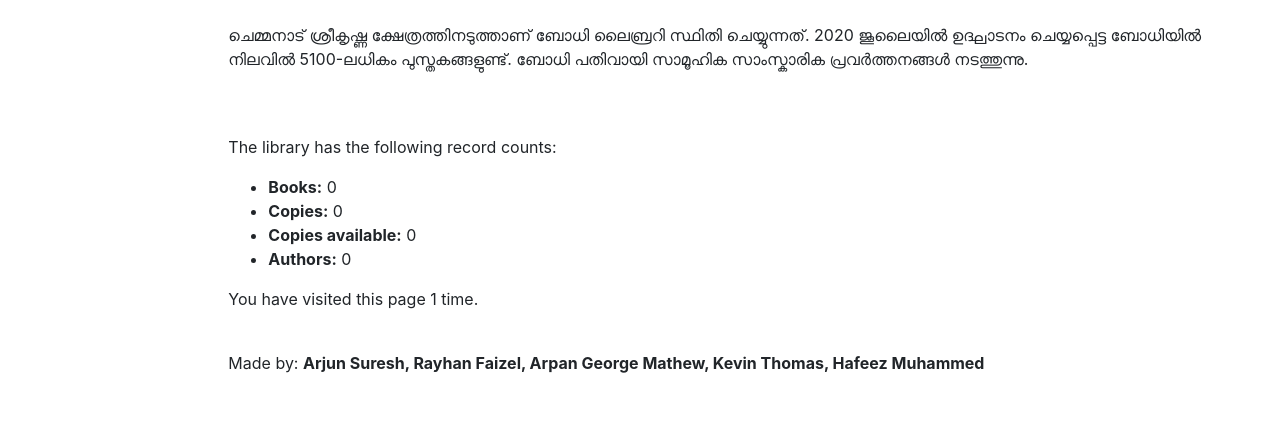
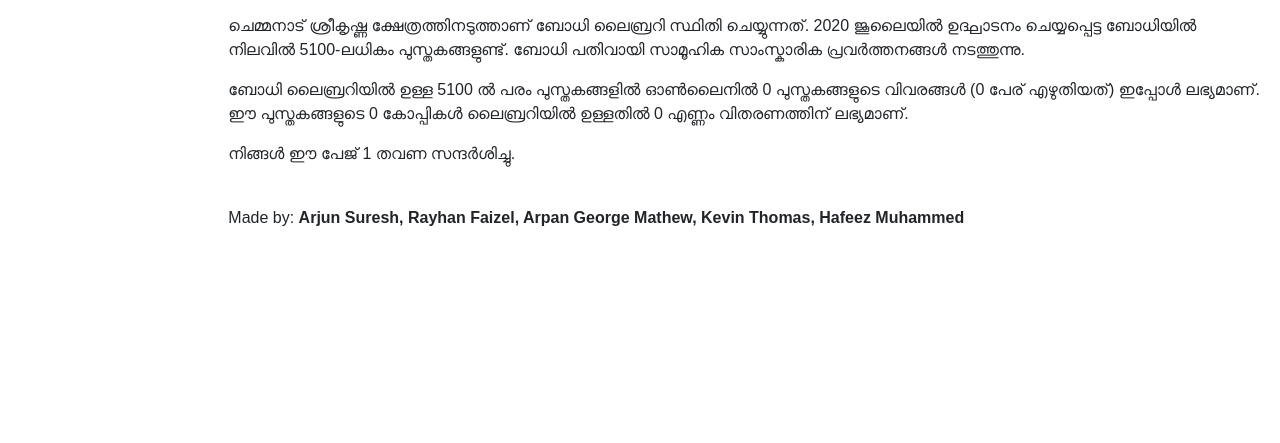
Before and after one commit to bodhiadmin/bodhilibrary, a Django app: page /catalog/ in a window 1280 px wide. Shown: the part 357-800 px from the top of the page. Run offline with Django 3.2, Linux system fonts and the light colour scheme; data that the repository does not hold is empty.

Commit message:
Updated desc

```diff
--- a/catalog/static/css/styles.css
+++ b/catalog/static/css/styles.css
@@ -3,3 +3,31 @@
     padding: 0;
     list-style: none;
 }
+
+body {
+    font-family: Arial, Helvetica, sans-serif;
+}
+
+h1 {
+    color: #375e97;
+    font-size: 2em;
+    font-family: Georgia, 'Times New Roman', Times, serif;
+    border-bottom: 1px solid #375e97;
+}
+
+h2 {
+    font-size: 1.5em;
+}
+
+.job-title {
+    color: #999999;
+    font-weight: bold;
+}
+
+a:link, a:visited {
+    color: #fb6542;
+}
+
+a:hover {
+    text-decoration: none;
+}
--- a/catalog/templates/index.html
+++ b/catalog/templates/index.html
@@ -8,18 +8,11 @@
 ചെമ്മനാട് ശ്രീകൃഷ്ണ ക്ഷേത്രത്തിനടുത്താണ് ബോധി ലൈബ്രറി സ്ഥിതി ചെയ്യുന്നത്. 2020 ജൂലൈയിൽ ഉദ്ഘാടനം ചെയ്യപ്പെട്ട ബോധിയിൽ നിലവിൽ 5100-ലധികം പുസ്തകങ്ങളുണ്ട്. ബോധി പതിവായി സാമൂഹിക സാംസ്കാരിക പ്രവർത്തനങ്ങൾ നടത്തുന്നു.
 </p>
 
-<br>
-<br>
-<p>The library has the following record counts:</p>
-<ul>
-<li><strong>Books:</strong> {{ num_books }}</li>
-<li><strong>Copies:</strong> {{ num_instances }}</li>
-<li><strong>Copies available:</strong> {{ num_instances_available }}</li>
-<li><strong>Authors:</strong> {{ num_authors }}</li>
-</ul>
+<p>
+ബോധി ലൈബ്രറിയിൽ ഉള്ള 5100 ൽ പരം പുസ്തകങ്ങളിൽ ഓൺലൈനിൽ {{ num_books }} പുസ്തകങ്ങളുടെ വിവരങ്ങൾ ({{ num_authors }} പേര് എഴുതിയത്) ഇപ്പോൾ ലഭ്യമാണ്. ഈ പുസ്തകങ്ങളുടെ {{ num_instances }} കോപ്പികൾ ലൈബ്രറിയിൽ ഉള്ളതിൽ {{ num_instances_available }} എണ്ണം വിതരണത്തിന് ലഭ്യമാണ്.
+</p>
 
-
-<p>You have visited this page {{ num_visits }} time{{ num_visits|pluralize }}.</p>
+<p>നിങ്ങൾ ഈ പേജ് {{ num_visits }} തവണ സന്ദർശിച്ചു.</p>
 
 <br>
 Made by:
```
